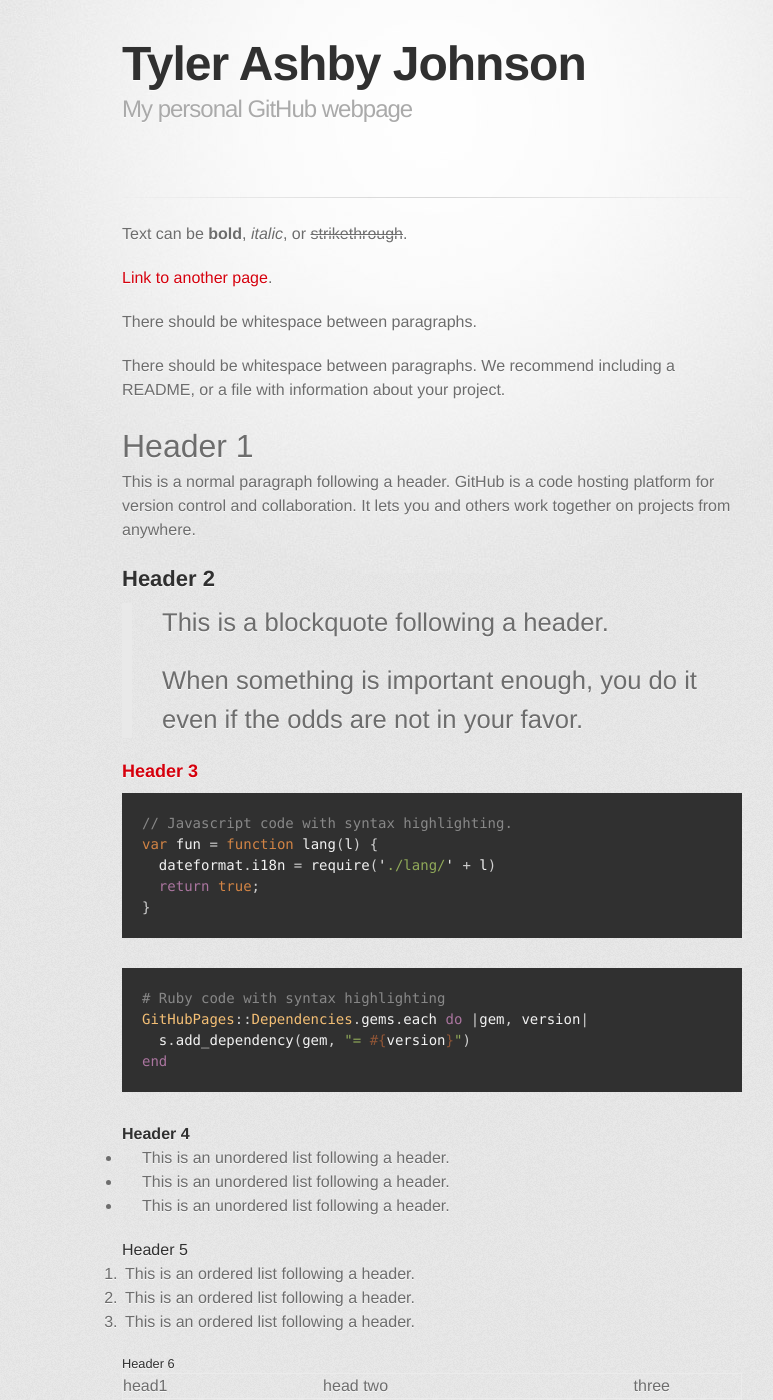
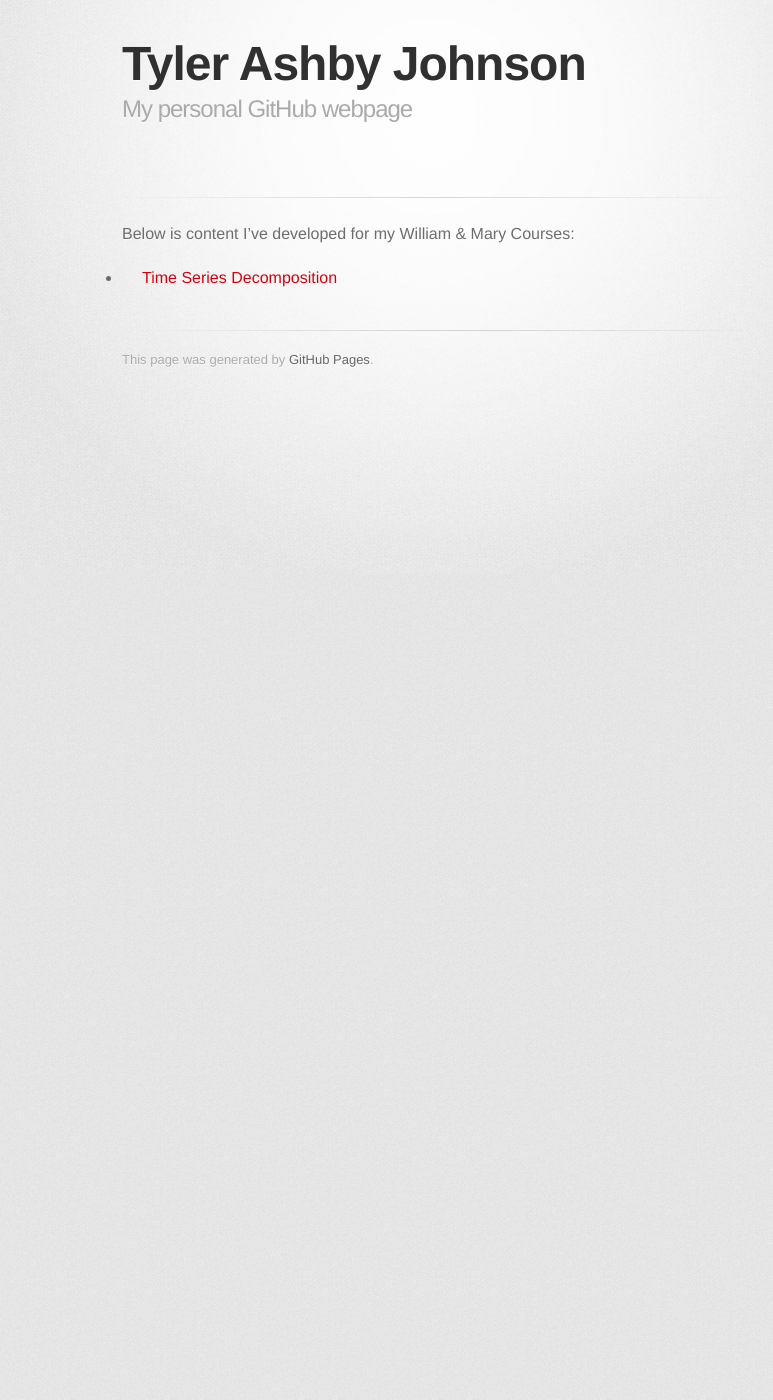
Before and after one commit to T-Ashby-John/T-Ashby-John.github.io, a Jekyll site: the page built from index.md, in a window 1280 px wide and 1400 px high. Shown: the whole window, without its empty margins (208-981 px from the left). Built offline with Jekyll 4.4.1, drawn with Linux system fonts in a browser that asks for light colours; some web fonts are replaced; our own code applies the rules of GitHub Pages for plain Markdown files; some of the changed text lies outside the part shown.

Commit message:
Update index.md

````diff
--- a/index.md
+++ b/index.md
@@ -3,122 +3,6 @@ title: Tyler Ashby Johnson
 description: My personal GitHub webpage
 ---
 
-Text can be **bold**, _italic_, or ~~strikethrough~~.
+Below is content I've developed for my William & Mary Courses:
 
-[Link to another page](./another-page.html).
-
-There should be whitespace between paragraphs.
-
-There should be whitespace between paragraphs. We recommend including a README, or a file with information about your project.
-
-# Header 1
-
-This is a normal paragraph following a header. GitHub is a code hosting platform for version control and collaboration. It lets you and others work together on projects from anywhere.
-
-## Header 2
-
-> This is a blockquote following a header.
->
-> When something is important enough, you do it even if the odds are not in your favor.
-
-### Header 3
-
-```js
-// Javascript code with syntax highlighting.
-var fun = function lang(l) {
-  dateformat.i18n = require('./lang/' + l)
-  return true;
-}
-```
-
-```ruby
-# Ruby code with syntax highlighting
-GitHubPages::Dependencies.gems.each do |gem, version|
-  s.add_dependency(gem, "= #{version}")
-end
-```
-
-#### Header 4
-
-*   This is an unordered list following a header.
-*   This is an unordered list following a header.
-*   This is an unordered list following a header.
-
-##### Header 5
-
-1.  This is an ordered list following a header.
-2.  This is an ordered list following a header.
-3.  This is an ordered list following a header.
-
-###### Header 6
-
-| head1        | head two          | three |
-|:-------------|:------------------|:------|
-| ok           | good swedish fish | nice  |
-| out of stock | good and plenty   | nice  |
-| ok           | good `oreos`      | hmm   |
-| ok           | good `zoute` drop | yumm  |
-
-### There's a horizontal rule below this.
-
-* * *
-
-### Here is an unordered list:
-
-*   Item foo
-*   Item bar
-*   Item baz
-*   Item zip
-
-### And an ordered list:
-
-1.  Item one
-1.  Item two
-1.  Item three
-1.  Item four
-
-### And a nested list:
-
-- level 1 item
-  - level 2 item
-  - level 2 item
-    - level 3 item
-    - level 3 item
-- level 1 item
-  - level 2 item
-  - level 2 item
-  - level 2 item
-- level 1 item
-  - level 2 item
-  - level 2 item
-- level 1 item
-
-### Small image
-
-![Octocat](https://assets-cdn.github.com/images/icons/emoji/octocat.png)
-
-### Large image
-
-![Branching](https://guides.github.com/activities/hello-world/branching.png)
-
-
-### Definition lists can be used with HTML syntax.
-
-<dl>
-<dt>Name</dt>
-<dd>Godzilla</dd>
-<dt>Born</dt>
-<dd>1952</dd>
-<dt>Birthplace</dt>
-<dd>Japan</dd>
-<dt>Color</dt>
-<dd>Green</dd>
-</dl>
-
-```
-Long, single-line code blocks should not wrap. They should horizontally scroll if they are too long. This line should be long enough to demonstrate this.
-```
-
-```
-The final element.
-```
+- [Time Series Decomposition](/timeseries/index.md)
````
